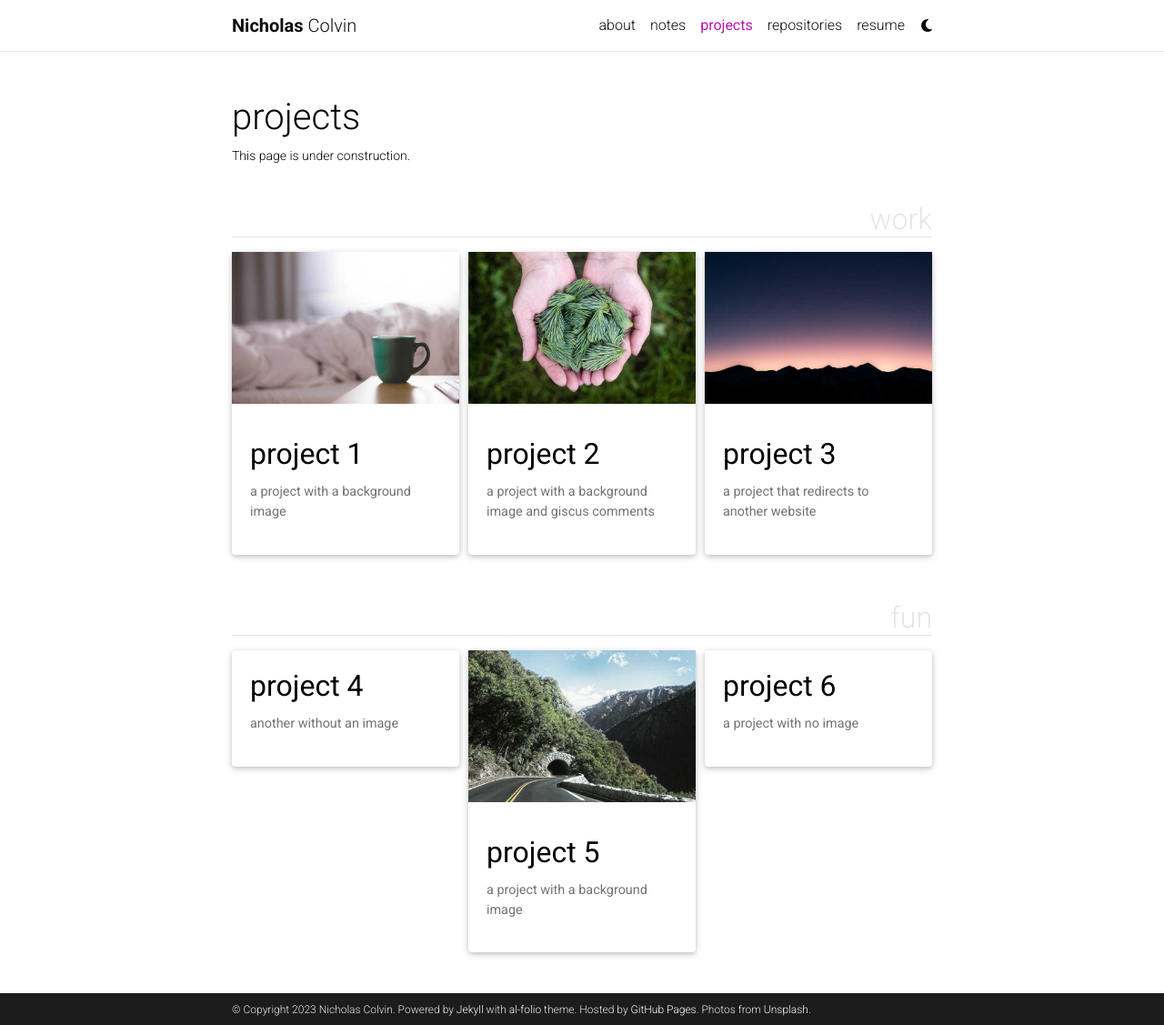
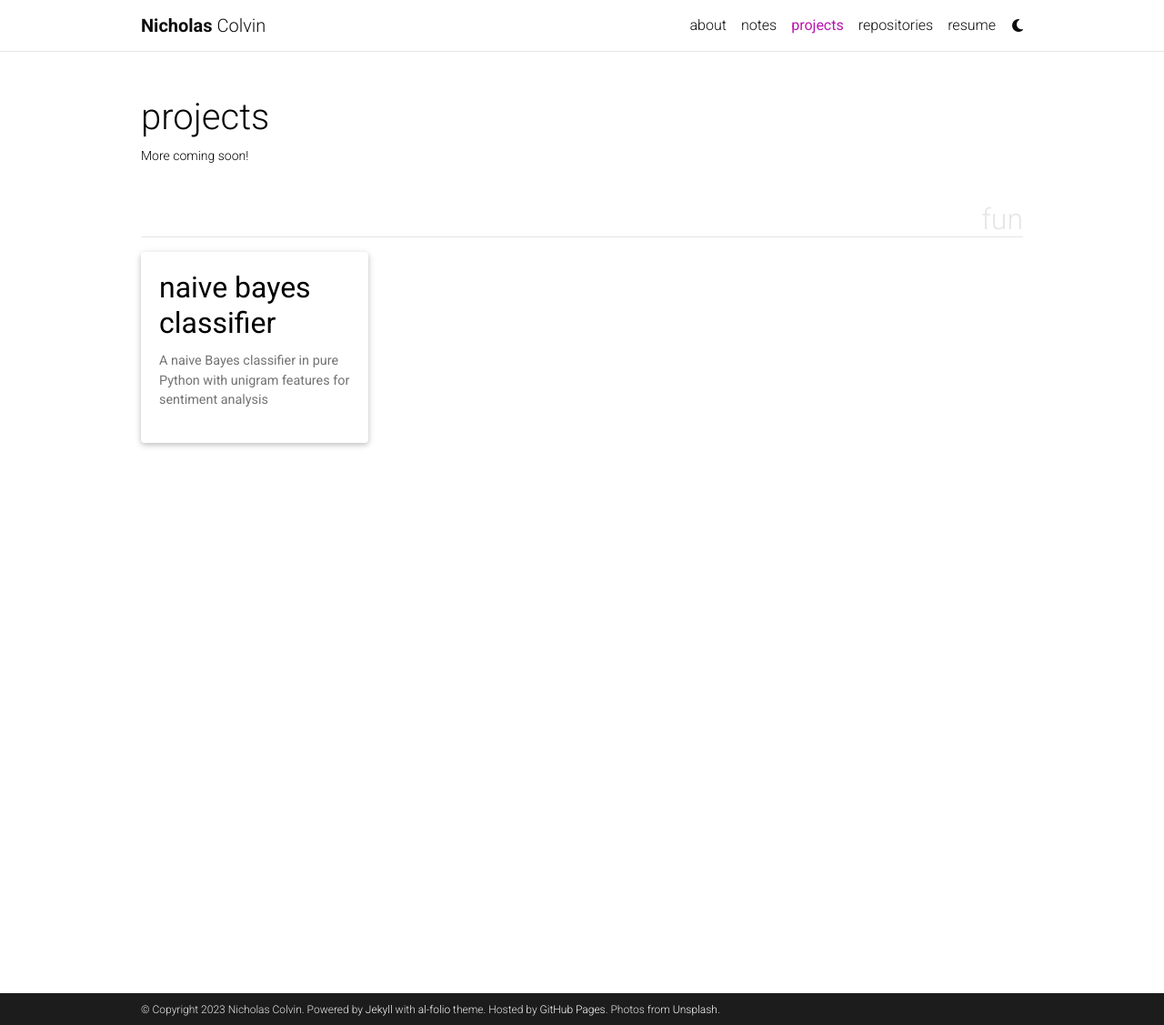
Before and after one commit to njcolvin/njcolvin.github.io, a Jekyll site: the page built from _pages/projects.md, in a window 1280 px wide and 1127 px high. Shown: the whole window at 91% size. Built offline with Jekyll 4.4.1, drawn with Linux system fonts in a browser that asks for light colours; full-size pictures stand in for the smaller copies a plugin makes; comment, search, counter and statistics services are not loaded; a style sheet for code colours, icons or effects is not loaded.

Commit message:
naive bayes notebook project

````diff
--- a/_config.yml
+++ b/_config.yml
@@ -55,7 +55,7 @@
 footer_fixed: true
 
 # Dimensions
-max_width: 800px
+max_width: 1000px
 
 # TODO: add layout settings (single page vs. multi-page)
 
--- a/_pages/projects.md
+++ b/_pages/projects.md
@@ -2,10 +2,10 @@
 layout: page
 title: projects
 permalink: /projects/
-description: This page is under construction.
+description: More coming soon!
 nav: true
 nav_order: 2
-display_categories: [work, fun]
+display_categories: [fun]
 horizontal: false
 ---
 
--- a/_projects/1_project.md
+++ /dev/null
@@ -1,81 +0,0 @@
----
-layout: page
-title: project 1
-description: a project with a background image
-img: assets/img/12.jpg
-importance: 1
-category: work
-related_publications: einstein1956investigations, einstein1950meaning
----
-
-Every project has a beautiful feature showcase page.
-It's easy to include images in a flexible 3-column grid format.
-Make your photos 1/3, 2/3, or full width.
-
-To give your project a background in the portfolio page, just add the img tag to the front matter like so:
-
-    ---
-    layout: page
-    title: project
-    description: a project with a background image
-    img: /assets/img/12.jpg
-    ---
-
-<div class="row">
-    <div class="col-sm mt-3 mt-md-0">
-        {% include figure.html path="assets/img/1.jpg" title="example image" class="img-fluid rounded z-depth-1" %}
-    </div>
-    <div class="col-sm mt-3 mt-md-0">
-        {% include figure.html path="assets/img/3.jpg" title="example image" class="img-fluid rounded z-depth-1" %}
-    </div>
-    <div class="col-sm mt-3 mt-md-0">
-        {% include figure.html path="assets/img/5.jpg" title="example image" class="img-fluid rounded z-depth-1" %}
-    </div>
-</div>
-<div class="caption">
-    Caption photos easily. On the left, a road goes through a tunnel. Middle, leaves artistically fall in a hipster photoshoot. Right, in another hipster photoshoot, a lumberjack grasps a handful of pine needles.
-</div>
-<div class="row">
-    <div class="col-sm mt-3 mt-md-0">
-        {% include figure.html path="assets/img/5.jpg" title="example image" class="img-fluid rounded z-depth-1" %}
-    </div>
-</div>
-<div class="caption">
-    This image can also have a caption. It's like magic.
-</div>
-
-You can also put regular text between your rows of images.
-Say you wanted to write a little bit about your project before you posted the rest of the images.
-You describe how you toiled, sweated, *bled* for your project, and then... you reveal its glory in the next row of images.
-
-
-<div class="row justify-content-sm-center">
-    <div class="col-sm-8 mt-3 mt-md-0">
-        {% include figure.html path="assets/img/6.jpg" title="example image" class="img-fluid rounded z-depth-1" %}
-    </div>
-    <div class="col-sm-4 mt-3 mt-md-0">
-        {% include figure.html path="assets/img/11.jpg" title="example image" class="img-fluid rounded z-depth-1" %}
-    </div>
-</div>
-<div class="caption">
-    You can also have artistically styled 2/3 + 1/3 images, like these.
-</div>
-
-
-The code is simple.
-Just wrap your images with `<div class="col-sm">` and place them inside `<div class="row">` (read more about the <a href="https://getbootstrap.com/docs/4.4/layout/grid/">Bootstrap Grid</a> system).
-To make images responsive, add `img-fluid` class to each; for rounded corners and shadows use `rounded` and `z-depth-1` classes.
-Here's the code for the last row of images above:
-
-{% raw %}
-```html
-<div class="row justify-content-sm-center">
-    <div class="col-sm-8 mt-3 mt-md-0">
-        {% include figure.html path="assets/img/6.jpg" title="example image" class="img-fluid rounded z-depth-1" %}
-    </div>
-    <div class="col-sm-4 mt-3 mt-md-0">
-        {% include figure.html path="assets/img/11.jpg" title="example image" class="img-fluid rounded z-depth-1" %}
-    </div>
-</div>
-```
-{% endraw %}
--- a/_projects/2_project.md
+++ /dev/null
@@ -1,81 +0,0 @@
----
-layout: page
-title: project 2
-description: a project with a background image and giscus comments
-img: assets/img/3.jpg
-importance: 2
-category: work
-giscus_comments: true
----
-
-Every project has a beautiful feature showcase page.
-It's easy to include images in a flexible 3-column grid format.
-Make your photos 1/3, 2/3, or full width.
-
-To give your project a background in the portfolio page, just add the img tag to the front matter like so:
-
-    ---
-    layout: page
-    title: project
-    description: a project with a background image
-    img: /assets/img/12.jpg
-    ---
-
-<div class="row">
-    <div class="col-sm mt-3 mt-md-0">
-        {% include figure.html path="assets/img/1.jpg" title="example image" class="img-fluid rounded z-depth-1" %}
-    </div>
-    <div class="col-sm mt-3 mt-md-0">
-        {% include figure.html path="assets/img/3.jpg" title="example image" class="img-fluid rounded z-depth-1" %}
-    </div>
-    <div class="col-sm mt-3 mt-md-0">
-        {% include figure.html path="assets/img/5.jpg" title="example image" class="img-fluid rounded z-depth-1" %}
-    </div>
-</div>
-<div class="caption">
-    Caption photos easily. On the left, a road goes through a tunnel. Middle, leaves artistically fall in a hipster photoshoot. Right, in another hipster photoshoot, a lumberjack grasps a handful of pine needles.
-</div>
-<div class="row">
-    <div class="col-sm mt-3 mt-md-0">
-        {% include figure.html path="assets/img/5.jpg" title="example image" class="img-fluid rounded z-depth-1" %}
-    </div>
-</div>
-<div class="caption">
-    This image can also have a caption. It's like magic.
-</div>
-
-You can also put regular text between your rows of images.
-Say you wanted to write a little bit about your project before you posted the rest of the images.
-You describe how you toiled, sweated, *bled* for your project, and then... you reveal its glory in the next row of images.
-
-
-<div class="row justify-content-sm-center">
-    <div class="col-sm-8 mt-3 mt-md-0">
-        {% include figure.html path="assets/img/6.jpg" title="example image" class="img-fluid rounded z-depth-1" %}
-    </div>
-    <div class="col-sm-4 mt-3 mt-md-0">
-        {% include figure.html path="assets/img/11.jpg" title="example image" class="img-fluid rounded z-depth-1" %}
-    </div>
-</div>
-<div class="caption">
-    You can also have artistically styled 2/3 + 1/3 images, like these.
-</div>
-
-
-The code is simple.
-Just wrap your images with `<div class="col-sm">` and place them inside `<div class="row">` (read more about the <a href="https://getbootstrap.com/docs/4.4/layout/grid/">Bootstrap Grid</a> system).
-To make images responsive, add `img-fluid` class to each; for rounded corners and shadows use `rounded` and `z-depth-1` classes.
-Here's the code for the last row of images above:
-
-{% raw %}
-```html
-<div class="row justify-content-sm-center">
-    <div class="col-sm-8 mt-3 mt-md-0">
-        {% include figure.html path="assets/img/6.jpg" title="example image" class="img-fluid rounded z-depth-1" %}
-    </div>
-    <div class="col-sm-4 mt-3 mt-md-0">
-        {% include figure.html path="assets/img/11.jpg" title="example image" class="img-fluid rounded z-depth-1" %}
-    </div>
-</div>
-```
-{% endraw %}
--- a/_projects/4_project.md
+++ /dev/null
@@ -1,80 +0,0 @@
----
-layout: page
-title: project 4
-description: another without an image
-img:
-importance: 3
-category: fun
----
-
-Every project has a beautiful feature showcase page.
-It's easy to include images in a flexible 3-column grid format.
-Make your photos 1/3, 2/3, or full width.
-
-To give your project a background in the portfolio page, just add the img tag to the front matter like so:
-
-    ---
-    layout: page
-    title: project
-    description: a project with a background image
-    img: /assets/img/12.jpg
-    ---
-
-<div class="row">
-    <div class="col-sm mt-3 mt-md-0">
-        {% include figure.html path="assets/img/1.jpg" title="example image" class="img-fluid rounded z-depth-1" %}
-    </div>
-    <div class="col-sm mt-3 mt-md-0">
-        {% include figure.html path="assets/img/3.jpg" title="example image" class="img-fluid rounded z-depth-1" %}
-    </div>
-    <div class="col-sm mt-3 mt-md-0">
-        {% include figure.html path="assets/img/5.jpg" title="example image" class="img-fluid rounded z-depth-1" %}
-    </div>
-</div>
-<div class="caption">
-    Caption photos easily. On the left, a road goes through a tunnel. Middle, leaves artistically fall in a hipster photoshoot. Right, in another hipster photoshoot, a lumberjack grasps a handful of pine needles.
-</div>
-<div class="row">
-    <div class="col-sm mt-3 mt-md-0">
-        {% include figure.html path="assets/img/5.jpg" title="example image" class="img-fluid rounded z-depth-1" %}
-    </div>
-</div>
-<div class="caption">
-    This image can also have a caption. It's like magic.
-</div>
-
-You can also put regular text between your rows of images.
-Say you wanted to write a little bit about your project before you posted the rest of the images.
-You describe how you toiled, sweated, *bled* for your project, and then... you reveal its glory in the next row of images.
-
-
-<div class="row justify-content-sm-center">
-    <div class="col-sm-8 mt-3 mt-md-0">
-        {% include figure.html path="assets/img/6.jpg" title="example image" class="img-fluid rounded z-depth-1" %}
-    </div>
-    <div class="col-sm-4 mt-3 mt-md-0">
-        {% include figure.html path="assets/img/11.jpg" title="example image" class="img-fluid rounded z-depth-1" %}
-    </div>
-</div>
-<div class="caption">
-    You can also have artistically styled 2/3 + 1/3 images, like these.
-</div>
-
-
-The code is simple.
-Just wrap your images with `<div class="col-sm">` and place them inside `<div class="row">` (read more about the <a href="https://getbootstrap.com/docs/4.4/layout/grid/">Bootstrap Grid</a> system).
-To make images responsive, add `img-fluid` class to each; for rounded corners and shadows use `rounded` and `z-depth-1` classes.
-Here's the code for the last row of images above:
-
-{% raw %}
-```html
-<div class="row justify-content-sm-center">
-    <div class="col-sm-8 mt-3 mt-md-0">
-        {% include figure.html path="assets/img/6.jpg" title="example image" class="img-fluid rounded z-depth-1" %}
-    </div>
-    <div class="col-sm-4 mt-3 mt-md-0">
-        {% include figure.html path="assets/img/11.jpg" title="example image" class="img-fluid rounded z-depth-1" %}
-    </div>
-</div>
-```
-{% endraw %}
--- a/_projects/5_project.md
+++ /dev/null
@@ -1,80 +0,0 @@
----
-layout: page
-title: project 5
-description: a project with a background image
-img: assets/img/1.jpg
-importance: 3
-category: fun
----
-
-Every project has a beautiful feature showcase page.
-It's easy to include images in a flexible 3-column grid format.
-Make your photos 1/3, 2/3, or full width.
-
-To give your project a background in the portfolio page, just add the img tag to the front matter like so:
-
-    ---
-    layout: page
-    title: project
-    description: a project with a background image
-    img: /assets/img/12.jpg
-    ---
-
-<div class="row">
-    <div class="col-sm mt-3 mt-md-0">
-        {% include figure.html path="assets/img/1.jpg" title="example image" class="img-fluid rounded z-depth-1" %}
-    </div>
-    <div class="col-sm mt-3 mt-md-0">
-        {% include figure.html path="assets/img/3.jpg" title="example image" class="img-fluid rounded z-depth-1" %}
-    </div>
-    <div class="col-sm mt-3 mt-md-0">
-        {% include figure.html path="assets/img/5.jpg" title="example image" class="img-fluid rounded z-depth-1" %}
-    </div>
-</div>
-<div class="caption">
-    Caption photos easily. On the left, a road goes through a tunnel. Middle, leaves artistically fall in a hipster photoshoot. Right, in another hipster photoshoot, a lumberjack grasps a handful of pine needles.
-</div>
-<div class="row">
-    <div class="col-sm mt-3 mt-md-0">
-        {% include figure.html path="assets/img/5.jpg" title="example image" class="img-fluid rounded z-depth-1" %}
-    </div>
-</div>
-<div class="caption">
-    This image can also have a caption. It's like magic.
-</div>
-
-You can also put regular text between your rows of images.
-Say you wanted to write a little bit about your project before you posted the rest of the images.
-You describe how you toiled, sweated, *bled* for your project, and then... you reveal its glory in the next row of images.
-
-
-<div class="row justify-content-sm-center">
-    <div class="col-sm-8 mt-3 mt-md-0">
-        {% include figure.html path="assets/img/6.jpg" title="example image" class="img-fluid rounded z-depth-1" %}
-    </div>
-    <div class="col-sm-4 mt-3 mt-md-0">
-        {% include figure.html path="assets/img/11.jpg" title="example image" class="img-fluid rounded z-depth-1" %}
-    </div>
-</div>
-<div class="caption">
-    You can also have artistically styled 2/3 + 1/3 images, like these.
-</div>
-
-
-The code is simple.
-Just wrap your images with `<div class="col-sm">` and place them inside `<div class="row">` (read more about the <a href="https://getbootstrap.com/docs/4.4/layout/grid/">Bootstrap Grid</a> system).
-To make images responsive, add `img-fluid` class to each; for rounded corners and shadows use `rounded` and `z-depth-1` classes.
-Here's the code for the last row of images above:
-
-{% raw %}
-```html
-<div class="row justify-content-sm-center">
-    <div class="col-sm-8 mt-3 mt-md-0">
-        {% include figure.html path="assets/img/6.jpg" title="example image" class="img-fluid rounded z-depth-1" %}
-    </div>
-    <div class="col-sm-4 mt-3 mt-md-0">
-        {% include figure.html path="assets/img/11.jpg" title="example image" class="img-fluid rounded z-depth-1" %}
-    </div>
-</div>
-```
-{% endraw %}
--- a/_projects/6_project.md
+++ /dev/null
@@ -1,80 +0,0 @@
----
-layout: page
-title: project 6
-description: a project with no image
-img:
-importance: 4
-category: fun
----
-
-Every project has a beautiful feature showcase page.
-It's easy to include images in a flexible 3-column grid format.
-Make your photos 1/3, 2/3, or full width.
-
-To give your project a background in the portfolio page, just add the img tag to the front matter like so:
-
-    ---
-    layout: page
-    title: project
-    description: a project with a background image
-    img: /assets/img/12.jpg
-    ---
-
-<div class="row">
-    <div class="col-sm mt-3 mt-md-0">
-        {% include figure.html path="assets/img/1.jpg" title="example image" class="img-fluid rounded z-depth-1" %}
-    </div>
-    <div class="col-sm mt-3 mt-md-0">
-        {% include figure.html path="assets/img/3.jpg" title="example image" class="img-fluid rounded z-depth-1" %}
-    </div>
-    <div class="col-sm mt-3 mt-md-0">
-        {% include figure.html path="assets/img/5.jpg" title="example image" class="img-fluid rounded z-depth-1" %}
-    </div>
-</div>
-<div class="caption">
-    Caption photos easily. On the left, a road goes through a tunnel. Middle, leaves artistically fall in a hipster photoshoot. Right, in another hipster photoshoot, a lumberjack grasps a handful of pine needles.
-</div>
-<div class="row">
-    <div class="col-sm mt-3 mt-md-0">
-        {% include figure.html path="assets/img/5.jpg" title="example image" class="img-fluid rounded z-depth-1" %}
-    </div>
-</div>
-<div class="caption">
-    This image can also have a caption. It's like magic.
-</div>
-
-You can also put regular text between your rows of images.
-Say you wanted to write a little bit about your project before you posted the rest of the images.
-You describe how you toiled, sweated, *bled* for your project, and then... you reveal its glory in the next row of images.
-
-
-<div class="row justify-content-sm-center">
-    <div class="col-sm-8 mt-3 mt-md-0">
-        {% include figure.html path="assets/img/6.jpg" title="example image" class="img-fluid rounded z-depth-1" %}
-    </div>
-    <div class="col-sm-4 mt-3 mt-md-0">
-        {% include figure.html path="assets/img/11.jpg" title="example image" class="img-fluid rounded z-depth-1" %}
-    </div>
-</div>
-<div class="caption">
-    You can also have artistically styled 2/3 + 1/3 images, like these.
-</div>
-
-
-The code is simple.
-Just wrap your images with `<div class="col-sm">` and place them inside `<div class="row">` (read more about the <a href="https://getbootstrap.com/docs/4.4/layout/grid/">Bootstrap Grid</a> system).
-To make images responsive, add `img-fluid` class to each; for rounded corners and shadows use `rounded` and `z-depth-1` classes.
-Here's the code for the last row of images above:
-
-{% raw %}
-```html
-<div class="row justify-content-sm-center">
-    <div class="col-sm-8 mt-3 mt-md-0">
-        {% include figure.html path="assets/img/6.jpg" title="example image" class="img-fluid rounded z-depth-1" %}
-    </div>
-    <div class="col-sm-4 mt-3 mt-md-0">
-        {% include figure.html path="assets/img/11.jpg" title="example image" class="img-fluid rounded z-depth-1" %}
-    </div>
-</div>
-```
-{% endraw %}
--- /dev/null
+++ b/_projects/naivebayes.md
@@ -0,0 +1,32 @@
+---
+layout: page
+title: Naive Bayes Classifier
+description: A naive Bayes classifier in pure Python with unigram features for sentiment analysis
+importance: 1
+category: fun
+related_publications: jurafskymartin2023nlp
+---
+
+This was my attempt at implementing a naive Bayes model from scratch in Python using pseudocode from chapter 4 of *Speech and Language Processing* by Dan Jurafsky and James H. Martin. This post is simply meant to add context to how the notebook was written, rather than be a standalone note on naive Bayes.
+
+The concept of individual words as features carried over from the previous chapter of the textbook on n-grams. N-grams are a topic that deserves its own note, but simply put they are just sequences of $$n$$ words whose occurrences we'd like to count. The fact that they are a sequence is important because a simplifying assumption of naive Bayes is that a text document can be represented as a *bag of words*, meaning unordered. An n-gram where $$n > 1$$ preserves some of the order for us.
+
+I followed this pseudocode from Jurafsky and Martin to make the model:
+
+<div class="row">
+    <div class="col-sm mt-3 mt-md-0">
+        {% include figure.html path="assets/img/nb-pseudocode" title="naive Bayes pseudocode" class="img-fluid rounded z-depth-1" %}
+    </div>
+</div>
+
+The resulting notebook is below. I included a list of possible improvements at the end that I plan to implement at some point. I probably won't push every update here, so check out the [repository](https://github.com/njcolvin/naive-Bayes) or [Kaggle post](https://www.kaggle.com/code/njcolvin/naive-bayes-sentiment-analysis) for the latest version.
+
+{::nomarkdown}
+{% assign jupyter_path = "assets/jupyter/nbclassifier.ipynb" | relative_url %}
+{% capture notebook_exists %}{% file_exists assets/jupyter/nbclassifier.ipynb %}{% endcapture %}
+{% if notebook_exists == "true" %}
+    {% jupyter_notebook jupyter_path %}
+{% else %}
+    <p>Sorry, the notebook you are looking for does not exist.</p>
+{% endif %}
+{:/nomarkdown}
--- a/blog/index.html
+++ b/blog/index.html
@@ -1,6 +1,6 @@
 ---
 layout: default
-title: blog
+title: notes
 pagination:
   enabled: true
   collection: posts
````
Also changed, not shown: _bibliography/papers.bib (+7 -0 lines), _projects/3_project.md (deleted, +0 -81 lines), assets/img/nb-pseudocode.png (added), 2 other files.
